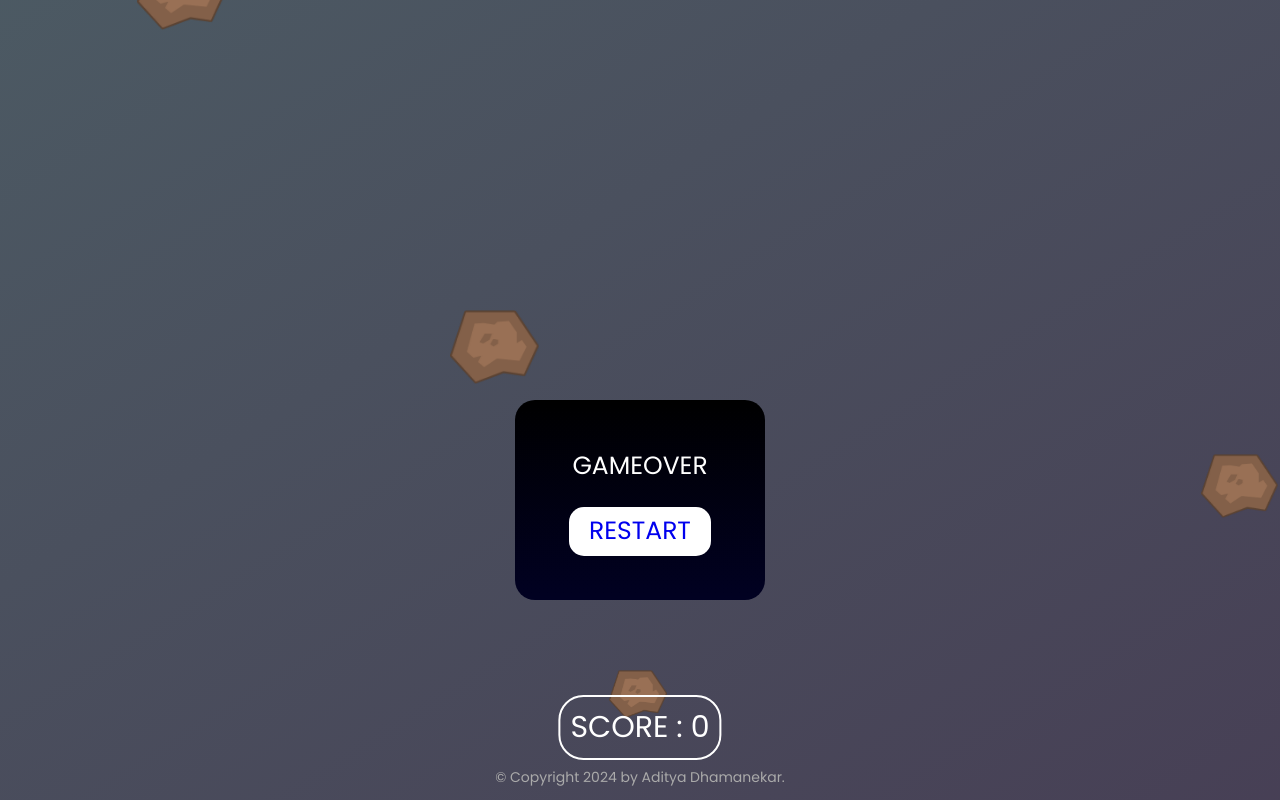
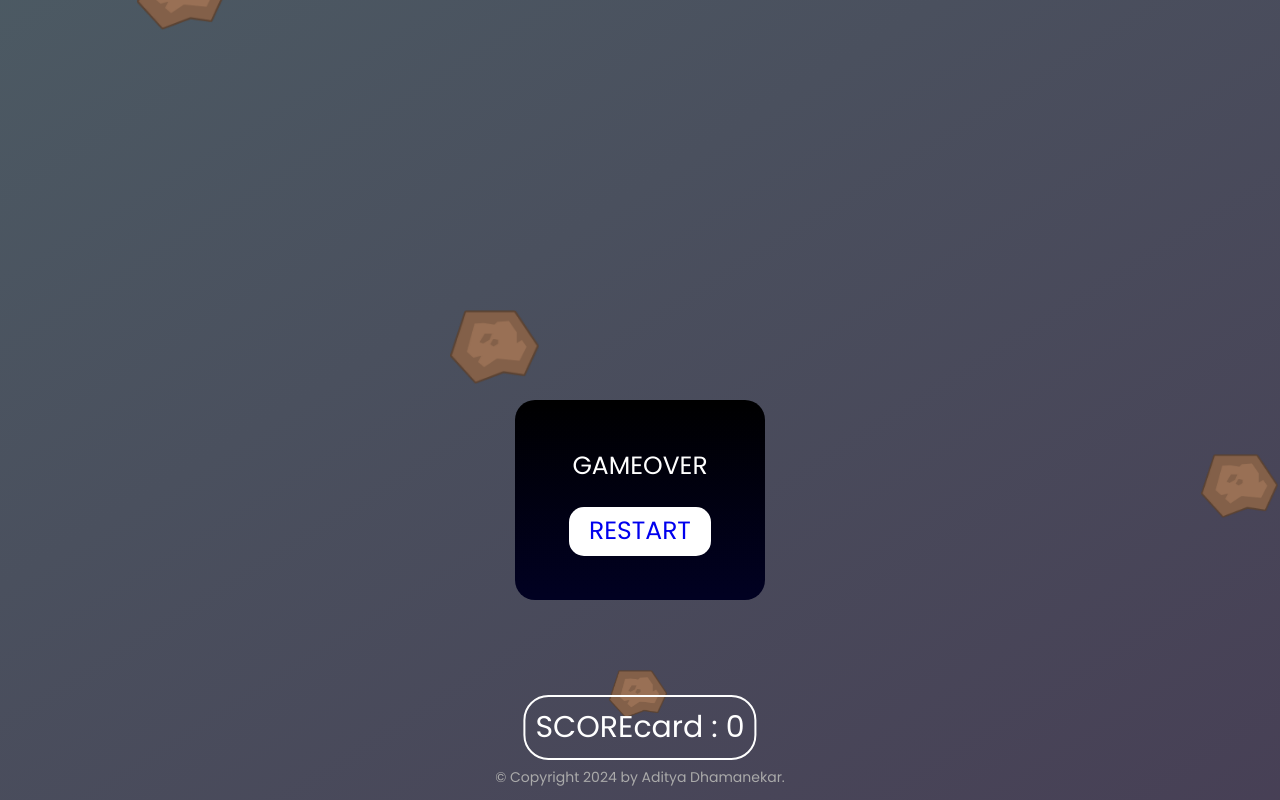
Before and after one commit to adityadhamanekar/space-shooter, a website built with Parcel: page index.html in a window 1280 px wide. Built offline with nearby package versions, Linux system fonts and the light colour scheme; files whose address does not match are found by name.

Commit message:
new change

```diff
--- a/index.html
+++ b/index.html
@@ -19,7 +19,7 @@
 
 
             <div class="score">
-                SCORE : 0
+                SCOREcard : 0
             </div>
 
             <div class="message">
```
